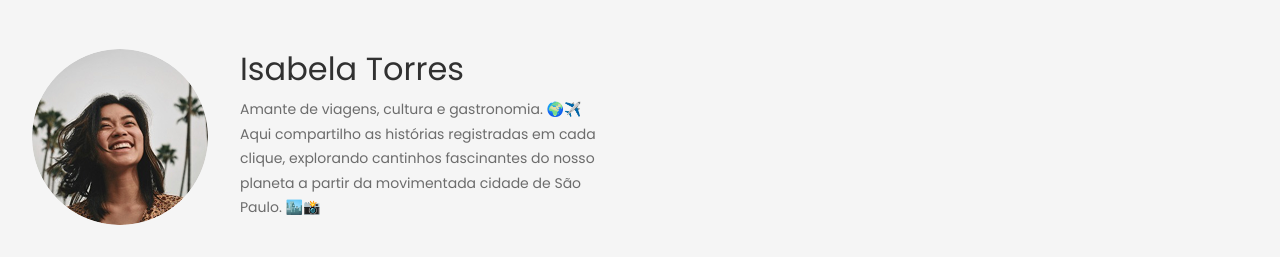
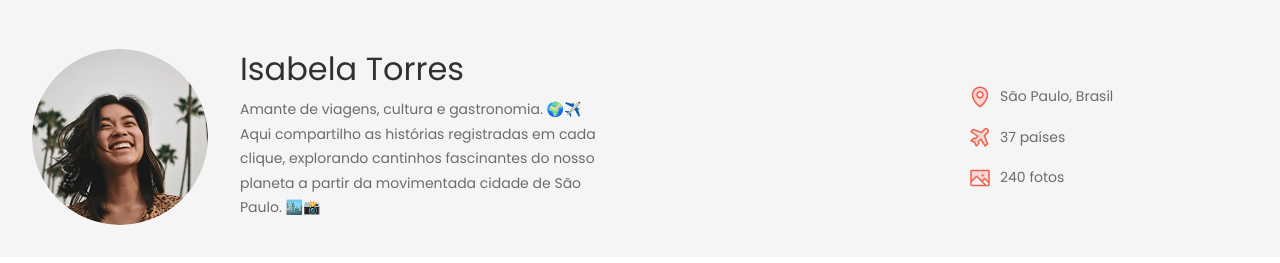
Before and after one commit to sqpaloma/projeto-travelgram, a plain HTML site: page index.html in a window 1280 px wide. Shown: the part 79-342 px from the top of the page. Drawn offline with Linux system fonts and the light colour scheme.

Commit message:
Add information section to index.html displaying location, countries visited, and number of photos with corresponding icons

```diff
--- a/index.html
+++ b/index.html
@@ -44,6 +44,20 @@ Aqui compartilho as histórias registradas em cada clique, explorando cantinhos
             </p>
         </div>
     </div>
+    <ul id="info">
+<li>
+    <img src="assets/icons/MapPin.svg" alt="Ícone de globo">
+    <span>São Paulo, Brasil</span>
+</li>
+<li>
+    <img src="assets/icons/AirplaneTilt.svg" alt="Ícone de globo">
+    <span>37 países</span>
+</li>
+<li>
+    <img src="assets/icons/Image.svg" alt="Ícone de imagens">
+    <span>240 fotos</span>
+</li>
+    </ul>
 </div>
   </header>
 </body>
```
